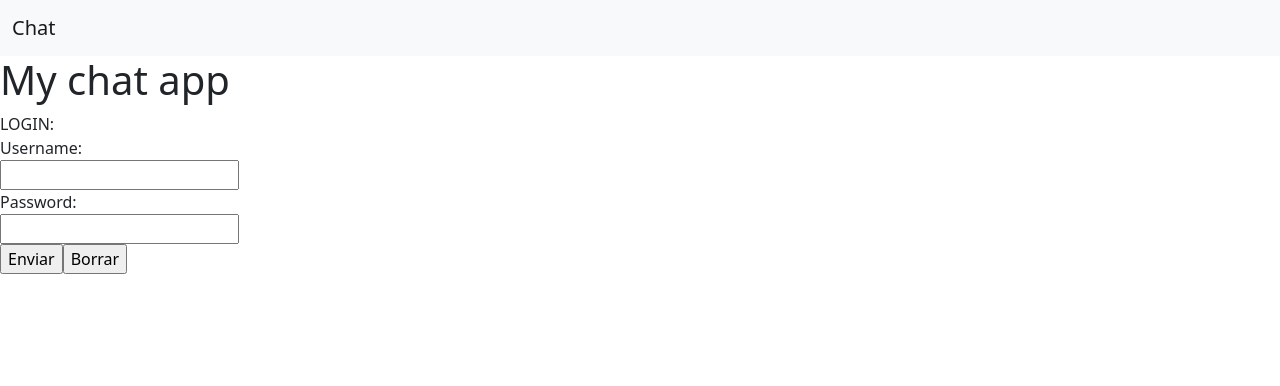
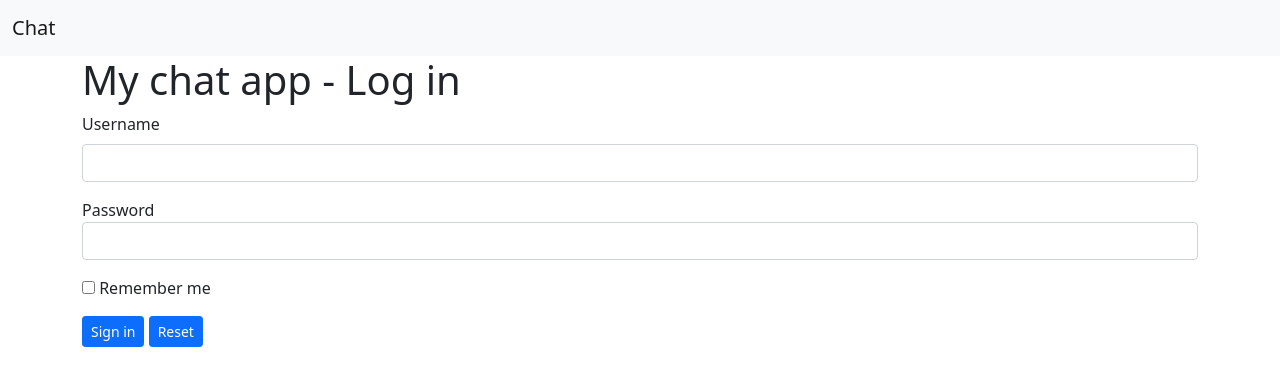
Before and after one commit to pferrero/chat, a Flask app: page /login in a window 1280 px wide. Shown: the top 386 px of the page. Run offline with Flask 2, Linux system fonts and the light colour scheme.

Commit message:
Change forms to WTForms

```diff
--- /dev/null
+++ b/chatapp/forms.py
@@ -0,0 +1,11 @@
+from flask_wtf import FlaskForm
+from wtforms   import StringField, PasswordField, BooleanField, SubmitField
+from wtforms.validators import DataRequired
+
+class SignupForm(FlaskForm):
+    username = StringField("Username", validators=[DataRequired()])
+    password = PasswordField("Password", validators=[DataRequired()])
+    submit = SubmitField("Sign in")
+
+class LoginForm(SignupForm):
+    remember_me = BooleanField("Remember me")
--- a/chatapp/routes.py
+++ b/chatapp/routes.py
@@ -1,5 +1,6 @@
 from flask import request, url_for, render_template, redirect, abort, session, flash, jsonify
 from chatapp import app, database
+from chatapp.forms import LoginForm, SignupForm
 
 USERNAME_KEY = "logged_user"
 CHATWITH_KEY = "chat"
@@ -25,11 +26,13 @@ def login():
     Tries to log user in if it's a POST request.
     """
     if request.method == "GET":
-        return render_template("login.html.jinja",
-                                process_login=url_for("login"))
+        return render_template("baseform.html.jinja",
+                                title="Log in",
+                                form=LoginForm())
+
     elif request.method == "POST":
-        return login_user(request.form.get("txtUser", default=None),
-                          request.form.get("txtPass", default=None))
+        return login_user(request.form.get("username", default=None),
+                          request.form.get("password", default=None))
 
 def login_user(username, password):
     """
@@ -66,12 +69,12 @@ def signup():
     Tries to sign the user up if it's a POST request.
     """
     if request.method == "GET":
-        return render_template("singup.html.jinja",
-                                signup_link=url_for("signup"),
-                                login_link=url_for("login"))
+        return render_template("baseform.html.jinja",
+                                title="Sign up",
+                                form=SignupForm())
     elif request.method == "POST":
-        return signup_user(request.form.get("txtUser", default=None),
-                           request.form.get("txtPass", default=None))
+        return signup_user(request.form.get("username", default=None),
+                           request.form.get("password", default=None))
 
 def signup_user(user, password):
     """
--- a/chatapp/templates/base.html.jinja
+++ b/chatapp/templates/base.html.jinja
@@ -35,6 +35,8 @@
         </div>
         {% endif %}
     {% endwith %}
-    <div id="content">{% block content %}{% endblock %}</div>
+    <div id="container-sm">
+        {% block content %}{% endblock %}
+    </div>
 </body>
 </html>
--- /dev/null
+++ b/chatapp/templates/baseform.html.jinja
@@ -0,0 +1,33 @@
+{# base inheritance #}
+{% extends "base.html.jinja" %}
+
+{# fill title block #}
+{% block title %} {{ title }} {% endblock %}
+
+{# fill content block #}
+{% block content %}
+<div class="container">
+    <h1>My chat app - {{ title }}</h1>
+</div>
+
+<div class="container">
+    <form action="" method="post" novalidate>
+        {{ form.hidden_tag() }}
+        <div class="mb-3">
+            {{ form.username.label(class_="form-label") }}
+            {{ form.username(size=32, class="form-control") }}
+        </div>
+        <div class="mb-3">
+            {{ form.password.label(class_="form_label") }}<br>
+            {{ form.password(size=32, class="form-control") }}
+        </div>
+        {% if form.remember_me %}
+            <p>{{ form.remember_me() }} {{ form.remember_me.label }}</p>
+        {% endif %}
+        <p>
+            {{ form.submit(class="btn btn-primary btn-sm") }}
+            <button type="reset" class="btn btn-primary btn-sm">Reset</button>
+        </p>
+    </form>
+</div>
+{% endblock content %}
--- a/chatapp/templates/login.html.jinja
+++ /dev/null
@@ -1,16 +0,0 @@
-{# base inheritance #}
-{% extends "base.html.jinja" %}
-{# fill title block #}
-{% block title %}Sign Up {% endblock %}
-{# fill content block #}
-{% block content %}
-<h1>My chat app</h1>
-LOGIN:<br>
-<form action="{{ process_login }}" method="POST">
-    <label for="txtUSer">Username:</label><br>
-    <input type="text" name="txtUser"><br>
-    <label for="txtPass">Password:</label><br>
-    <input type="password" name="txtPass"><br>
-    <input type="submit" value="Enviar"><input type="reset" value="Borrar">
-</form>
-{% endblock content %}
```
Also changed, not shown: chatapp/templates/singup.html.jinja (deleted, +0 -25 lines).
